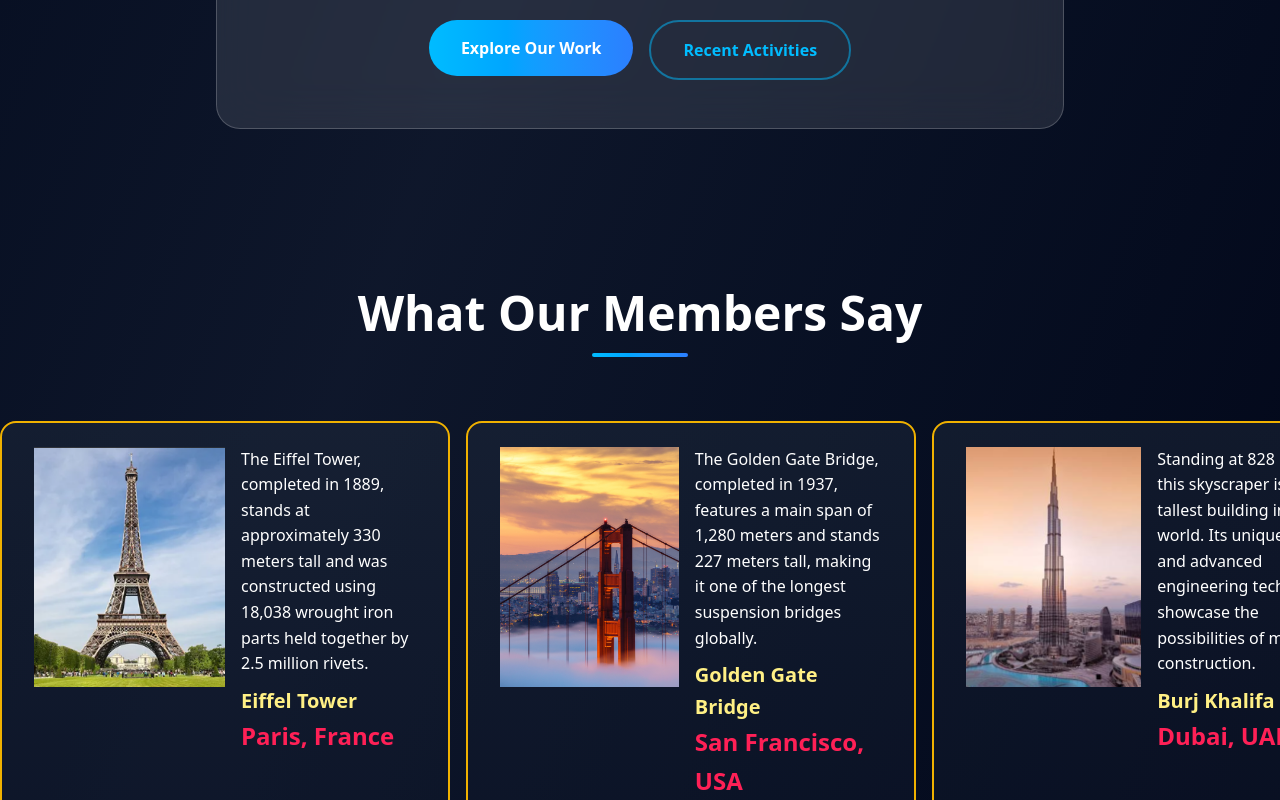
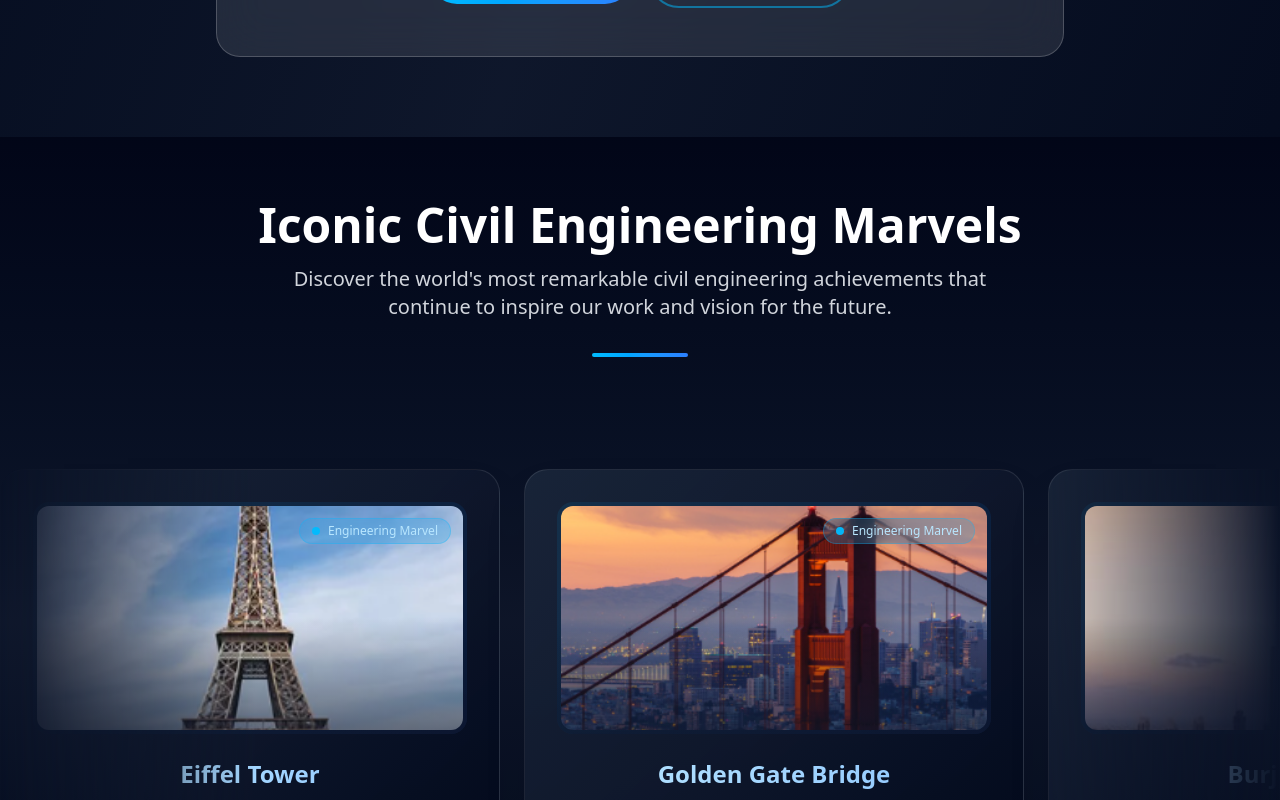
Before and after one commit to Concreate-IITI/club-website, a Next.js app: page / in a window 1280 px wide. Shown: the part 2000-2800 px from the top of the page. Built offline with nearby package versions, Linux system fonts and the light colour scheme.

Commit message:
refactor: Enhance Home and InfiniteMovingCardsDemo components with improved layout, styling, and content updates

```diff
--- a/src/components/Home.js
+++ b/src/components/Home.js
@@ -20,7 +20,7 @@ const Home = () => {
   return (
     <div className="min-h-screen relative">
       {/* Modern Hero Section with Split Layout */}
-      <div className="relative h-screen flex items-center overflow-hidden">
+      <div className="relative h-[calc(100vh-4rem)] md:h-[calc(100vh-4.5rem)] flex items-center overflow-hidden">
         {/* Background Gradient */}
         <div className="absolute inset-0 bg-gradient-to-br from-slate-950 via-slate-900 to-slate-950" />
         <div className="absolute inset-0 bg-gradient-to-r from-slate-950/90 via-slate-900/50 to-transparent" />
@@ -112,15 +112,6 @@ const Home = () => {
                       <div className="absolute inset-0 bg-gradient-to-t from-slate-900/60 via-transparent to-transparent rounded-2xl" />
                     </motion.div>
                   ))}
-                </div>
-
-                {/* Floating Elements */}
-                <div className="absolute top-6 right-6 bg-white/10 backdrop-blur-md rounded-lg px-4 py-2 border border-white/20">
-                  <div className="text-sm text-white font-medium">Live Project</div>
-                  <div className="flex items-center gap-1 text-xs text-sky-300">
-                    <div className="w-2 h-2 bg-green-400 rounded-full animate-pulse"></div>
-                    In Progress
-                  </div>
                 </div>
 
                 {/* Navigation Dots */}
@@ -289,12 +280,15 @@ const Home = () => {
         </div>
       </motion.section>
 
-      {/* What Our Members Say Section - Kept from Original */}
-      <motion.div initial={{ opacity: 0, y: 50 }} whileInView={{ opacity: 1, y: 0 }} transition={{ duration: 0.8 }} className="relative z-10 py-20">
+      {/* Iconic Civil Engineering Marvels Section */}
+      <motion.div initial={{ opacity: 0, y: 50 }} whileInView={{ opacity: 1, y: 0 }} transition={{ duration: 0.8 }} className="relative z-10 py-16 bg-gradient-to-b from-slate-950 via-slate-900 to-slate-950">
         <div className="max-w-7xl mx-auto px-6 mb-12">
           <motion.h2 className="text-4xl md:text-5xl font-bold text-center text-white mb-4" initial={{ opacity: 0, y: 30 }} whileInView={{ opacity: 1, y: 0 }} transition={{ duration: 0.6 }}>
-            What Our Members Say
+            Iconic Civil Engineering Marvels
           </motion.h2>
+          <motion.p className="text-xl text-gray-300 text-center max-w-3xl mx-auto mb-8" initial={{ opacity: 0, y: 20 }} whileInView={{ opacity: 1, y: 0 }} transition={{ duration: 0.6, delay: 0.2 }}>
+            Discover the world's most remarkable civil engineering achievements that continue to inspire our work and vision for the future.
+          </motion.p>
           <div className="w-24 h-1 bg-gradient-to-r from-sky-400 to-blue-500 mx-auto rounded-full mb-8"></div>
         </div>
         <InfiniteMovingCardsDemo />
--- a/src/components/InfiniteMovingCardsDemo.js
+++ b/src/components/InfiniteMovingCardsDemo.js
@@ -5,7 +5,7 @@ import { InfiniteMovingCards } from "../ui/infinite-moving-cards"
 
 export function InfiniteMovingCardsDemo() {
   return (
-    <div className="rounded-md flex flex-col antialiased bg-transparent items-center justify-center relative overflow-hidden">
+    <div className="rounded-md flex flex-col antialiased bg-transparent items-center justify-center relative overflow-hidden py-8">
       <InfiniteMovingCards items={testimonials} direction="right" speed="slow" />
     </div>
   )
--- a/src/ui/infinite-moving-cards.js
+++ b/src/ui/infinite-moving-cards.js
@@ -53,25 +53,71 @@ export const InfiniteMovingCards = ({ items, direction = "left", speed = "fast",
   }
 
   return (
-    <div ref={containerRef} className={cn("scroller relative z-20 w-full overflow-hidden", "mask-image:linear-gradient(to right, transparent, white 20%, white 80%, transparent)", className)}>
-      <ul ref={scrollerRef} className={cn("flex min-w-full shrink-0 gap-4 py-4 w-max flex-nowrap", start && "animate-scroll", pauseOnHover && "hover:[animation-play-state:paused]")}>
+    <div ref={containerRef} className={cn("scroller relative z-20 w-full overflow-hidden [mask-image:linear-gradient(to_right,transparent,white_20%,white_80%,transparent)]", className)}>
+      <ul ref={scrollerRef} className={cn("flex min-w-full shrink-0 gap-6 py-8 w-max flex-nowrap", start && "animate-scroll", pauseOnHover && "hover:[animation-play-state:paused]")}>
         {items.map((item, idx) => (
           <li
-            className="w-[300px] md:w-[450px] max-w-full relative rounded-2xl border-2 flex-shrink-0 border-yellow-500 px-4 md:px-8 py-4 md:py-6"
-            style={{
-              background: "linear-gradient(180deg, rgba(30, 41, 59, 0.5), rgba(15, 23, 42, 0.5))",
-            }}
+            className="w-[350px] md:w-[500px] max-w-full relative rounded-3xl flex-shrink-0 px-6 md:px-8 py-6 md:py-8 bg-gradient-to-br from-slate-800/80 via-slate-900/90 to-slate-950/95 backdrop-blur-xl border border-white/10 hover:border-sky-400/30 transition-all duration-300 group hover:scale-[1.02] shadow-2xl shadow-black/20"
             key={item.name}
           >
             <blockquote>
-              <div className="relative z-20 flex flex-col md:flex-row items-start gap-4">
-                <img className="w-full md:w-1/2 h-40 md:h-60 object-cover" src={item.image} alt={`${item.name}'s photo`} />
-                <div className="flex flex-col">
-                  <span className="text-sm md:text-base leading-[1.6] text-white font-normal">{item.quote}</span>
-                  <span className="mt-2 flex flex-col">
-                    <span className="text-lg md:text-xl font-bold leading-[1.6] text-yellow-200">{item.name}</span>
-                    <span className="text-xl md:text-2xl font-bold leading-[1.6] text-rose-500">{item.title}</span>
-                  </span>
+              <div className="relative z-20 flex flex-col gap-6">
+                {/* Image Container */}
+                <div className="relative overflow-hidden rounded-2xl bg-gradient-to-br from-sky-500/10 to-blue-600/10 p-1">
+                  <img
+                    className="w-full h-48 md:h-56 object-cover rounded-xl transition-transform duration-500 group-hover:scale-105"
+                    src={item.image}
+                    alt={`${item.name}`}
+                  />
+                  <div className="absolute inset-0 bg-gradient-to-t from-slate-900/60 via-transparent to-transparent rounded-xl"></div>
+
+                  {/* Floating Engineering Badge */}
+                  <div className="absolute top-4 right-4 bg-sky-500/20 backdrop-blur-md rounded-full px-3 py-1 border border-sky-400/30">
+                    <div className="flex items-center gap-2">
+                      <div className="w-2 h-2 bg-sky-400 rounded-full animate-pulse"></div>
+                      <span className="text-xs text-sky-200 font-medium">Engineering Marvel</span>
+                    </div>
+                  </div>
+                </div>
+
+                {/* Content */}
+                <div className="flex flex-col space-y-4">
+                  {/* Title and Location */}
+                  <div className="text-center">
+                    <h3 className="text-xl md:text-2xl font-bold mb-2 bg-gradient-to-r from-sky-200 to-blue-300 bg-clip-text text-transparent">
+                      {item.name}
+                    </h3>
+                    <div className="flex items-center justify-center gap-2 text-sky-300">
+                      <svg className="w-4 h-4" fill="none" stroke="currentColor" viewBox="0 0 24 24">
+                        <path strokeLinecap="round" strokeLinejoin="round" strokeWidth="2" d="M17.657 16.657L13.414 20.9a1.998 1.998 0 01-2.827 0l-4.244-4.243a8 8 0 1111.314 0z" />
+                        <path strokeLinecap="round" strokeLinejoin="round" strokeWidth="2" d="M15 11a3 3 0 11-6 0 3 3 0 016 0z" />
+                      </svg>
+                      <span className="text-sm font-medium">{item.title}</span>
+                    </div>
+                  </div>
+
+                  {/* Description */}
+                  <div className="relative">
+                    <div className="absolute -left-2 top-0 w-1 h-8 bg-gradient-to-b from-sky-400 to-blue-500 rounded-full"></div>
+                    <p className="text-sm md:text-base leading-relaxed text-gray-300 pl-4 font-light">
+                      {item.quote}
+                    </p>
+                  </div>
+
+                  {/* Stats or Additional Info */}
+                  <div className="flex justify-center pt-2">
+                    <div className="flex items-center gap-3 text-xs text-gray-400">
+                      <div className="flex items-center gap-1">
+                        <div className="w-2 h-2 bg-yellow-400 rounded-full"></div>
+                        <span>Historical Significance</span>
+                      </div>
+                      <div className="w-1 h-1 bg-gray-500 rounded-full"></div>
+                      <div className="flex items-center gap-1">
+                        <div className="w-2 h-2 bg-green-400 rounded-full"></div>
+                        <span>Engineering Excellence</span>
+                      </div>
+                    </div>
+                  </div>
                 </div>
               </div>
             </blockquote>
```
